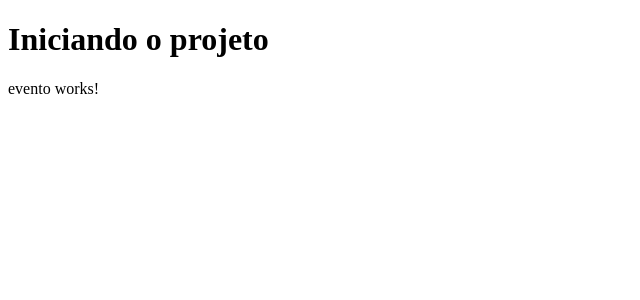
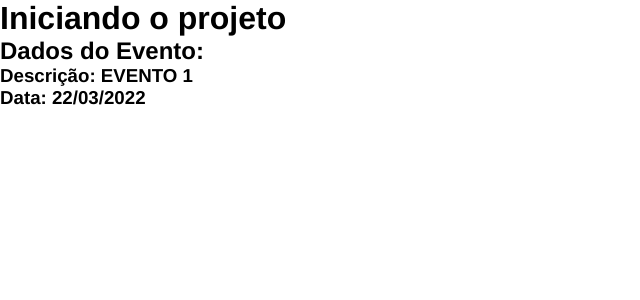
Before and after one commit to girliansantos/agenda, an Angular app: page / in a window 1280 px wide. Shown: the top 300 px of the page, without its empty margins (0-640 px from the left). Built offline with nearby package versions, Linux system fonts and the light colour scheme.

Commit message:
testando componente evento

```diff
--- a/src/app/components/evento/evento.component.css
+++ b/src/app/components/evento/evento.component.css
@@ -0,0 +1,3 @@
+p{
+	color: red;
+}
--- a/src/app/components/evento/evento.component.html
+++ b/src/app/components/evento/evento.component.html
@@ -1 +1,4 @@
-<p>evento works!</p>
+
+<h2>Dados do Evento:</h2>
+<h3>Descrição: {{descricao}}</h3>
+<h3>Data: {{data}}</h3>
--- a/src/app/components/evento/evento.component.ts
+++ b/src/app/components/evento/evento.component.ts
@@ -7,7 +7,11 @@ import { Component, OnInit } from '@angular/core';
 })
 export class EventoComponent implements OnInit {
 
+
   constructor() { }
+
+  descricao = 'EVENTO 1';
+  data = '22/03/2022';
 
   ngOnInit(): void {
   }
--- a/src/styles.css
+++ b/src/styles.css
@@ -1 +1,6 @@
 /* You can add global styles to this file, and also import other style files */
+*{
+	padding: 0;
+	margin: 0;
+	font-family: Helvetica;
+}
```
